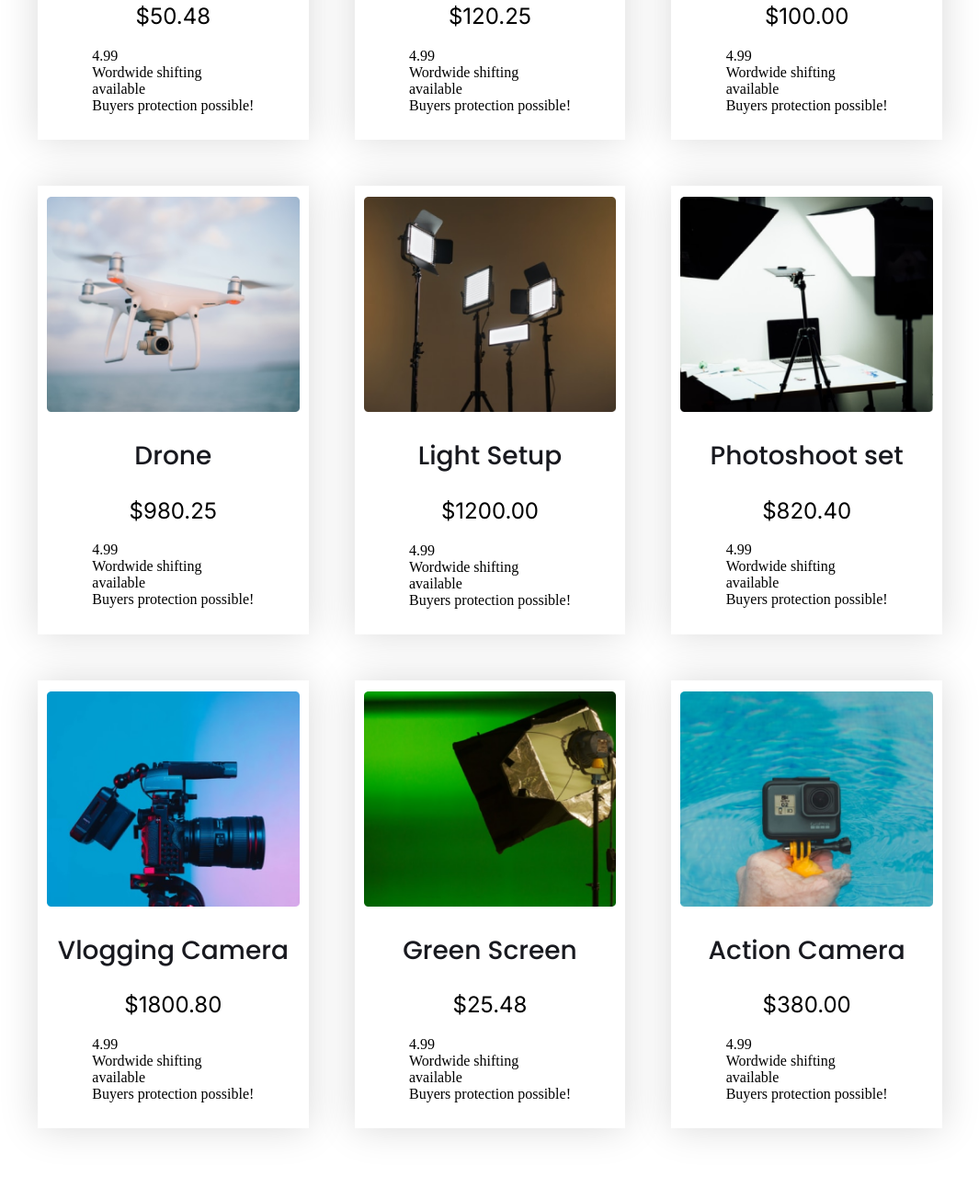
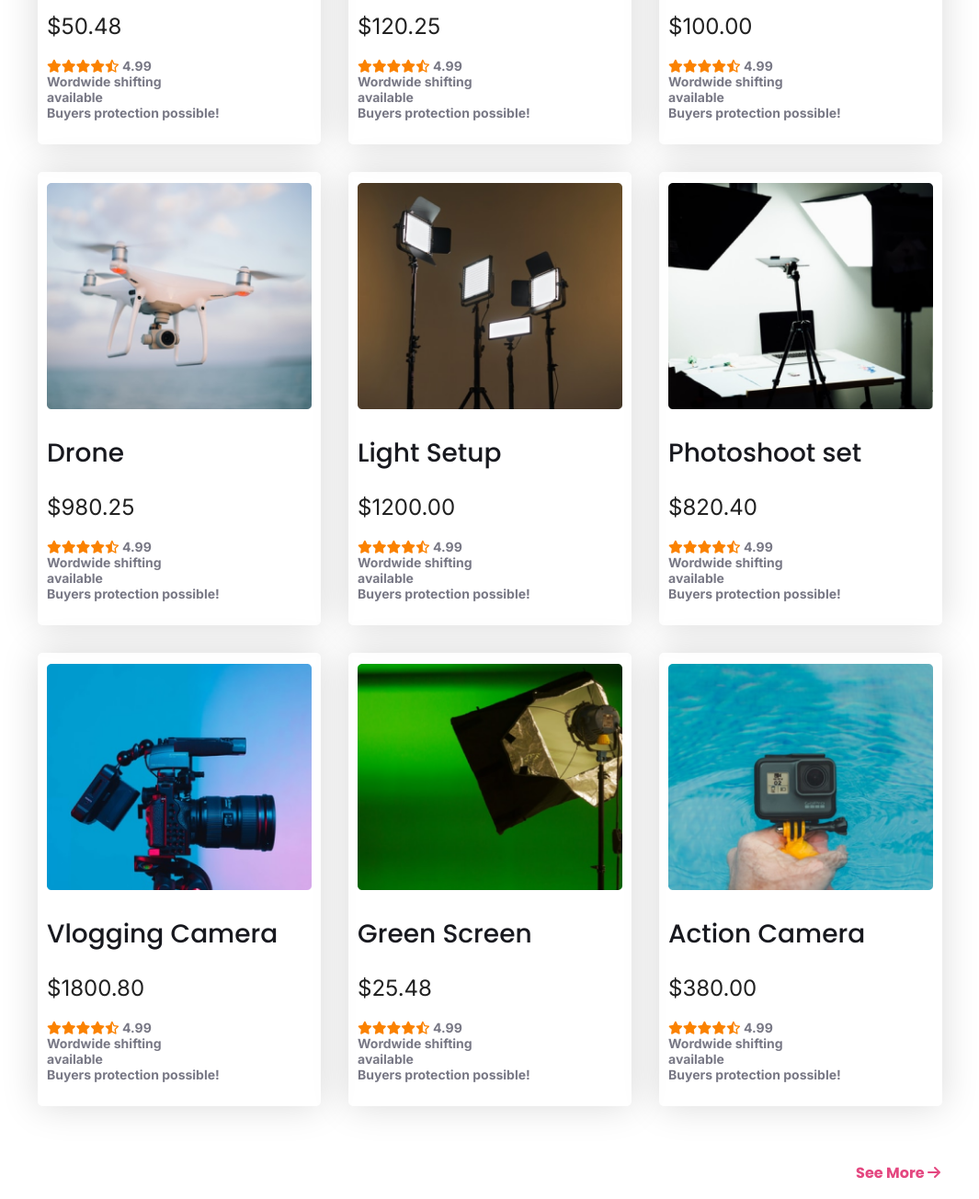
Before and after one commit to JerinOnTheXplore/InfluenceXclusive, a plain HTML site: page index.html in a window 1280 px wide. Shown: the part 1409-2713 px from the top of the page at 92% size, without its empty margins (107-1172 px from the left). Drawn offline with Linux system fonts and the light colour scheme.

Commit message:
added rating stars into collections

```diff
--- a/index.html
+++ b/index.html
@@ -27,7 +27,7 @@
         <div class="banner-content">
             <h1 class="banner-title">Start your Journey as <br> Influencer</h1>
             <p class="banner-description">Lorem ipsum dolor sit amet, consectetur adipiscing elit. Sem <br> vestibulum sed scelerisque eros. Lectus faucibus.</p>
-            <button class="btn-primary">Preebook now <i class="fa-solid fa-arrow-right"></i></button>
+            <button class="btn-primary">Preebook now <i class="fa-solid  fa-arrow-right"></i></button>
         </div>
         <div class="background">
             <img class="banner-image" src="images/main-camera.png" alt="">
@@ -55,7 +55,7 @@
                 <img src="images/tripod.png" alt="" class="collection-image">
                 <h2 class="title">Flex Tripod</h2>
                 <h2 class="collection-price">$50.48</h2>
-                <p class="collection-info"></p>4.99 <br>
+                <p class="collection-info"><span class="star"><i class="fa-solid fa-star"></i><i class="fa-solid fa-star"></i><i class="fa-solid fa-star"></i><i class="fa-solid fa-star"></i><i class="fa-regular fa-star-half-stroke"></i></span>  4.99 <br>
                 Wordwide shifting <br> available <br>
                     Buyers protection possible!</p>
             </div>
@@ -63,7 +63,7 @@
                 <img src="images/mic.png" alt="" class="collection-image">
                 <h2 class="title">microphone</h2>
                 <h2 class="collection-price">$120.25</h2>
-                <p class="collection-info"></p>4.99 <br>
+                <p class="collection-info"><span class="star"><i class="fa-solid fa-star"></i><i class="fa-solid fa-star"></i><i class="fa-solid fa-star"></i><i class="fa-solid fa-star"></i><i class="fa-regular fa-star-half-stroke"></i></span> 4.99 <br>
                 Wordwide shifting <br> available <br>
                     Buyers protection possible!</p>
 
@@ -72,7 +72,7 @@
                 <img src="images/airpod.png" alt="" class="collection-image">
                 <h2 class="title">Airbuds</h2>
                 <h2 class="collection-price">$100.00</h2>
-                <p class="collection-info"></p>4.99 <br>
+                <p class="collection-info"><span class="star"><i class="fa-solid fa-star"></i><i class="fa-solid fa-star"></i><i class="fa-solid fa-star"></i><i class="fa-solid fa-star"></i><i class="fa-regular fa-star-half-stroke"></i></span> 4.99 <br>
                 Wordwide shifting <br> available <br>
                     Buyers protection possible!</p>
 
@@ -81,7 +81,7 @@
                 <img src="images/drone.png" alt="" class="collection-image">
                 <h2 class="title">Drone</h2>
                 <h2 class="collection-price">$980.25</h2>
-                <p class="collection-info"></p>4.99 <br>
+                <p class="collection-info"><span class="star"><i class="fa-solid fa-star"></i><i class="fa-solid fa-star"></i><i class="fa-solid fa-star"></i><i class="fa-solid fa-star"></i><i class="fa-regular fa-star-half-stroke"></i></span> 4.99 <br>
                 Wordwide shifting <br> available <br>
                     Buyers protection possible!</p>
 
@@ -90,7 +90,7 @@
                 <img src="images/lights.png" alt="" class="collection-image">
                 <h2 class="title">Light Setup</h2>
                 <h2 class="collection-price">$1200.00</h2>
-                <p class="collection-info"></p>4.99 <br>
+                <p class="collection-info"><span class="star"><i class="fa-solid fa-star"></i><i class="fa-solid fa-star"></i><i class="fa-solid fa-star"></i><i class="fa-solid fa-star"></i><i class="fa-regular fa-star-half-stroke"></i></span> 4.99 <br>
                 Wordwide shifting <br> available <br>
                     Buyers protection possible!</p>
 
@@ -99,7 +99,7 @@
                 <img src="images/setup.png" alt="" class="collection-image">
                 <h2 class="title">Photoshoot set</h2>
                 <h2 class="collection-price">$820.40</h2>
-                <p class="collection-info"></p>4.99 <br>
+                <p class="collection-info"><span class="star"><i class="fa-solid fa-star"></i><i class="fa-solid fa-star"></i><i class="fa-solid fa-star"></i><i class="fa-solid fa-star"></i><i class="fa-regular fa-star-half-stroke"></i></span> 4.99 <br>
                 Wordwide shifting <br> available <br>
                     Buyers protection possible!</p>
 
@@ -108,7 +108,7 @@
                 <img src="images/camera.png" alt="" class="collection-image">
                 <h2 class="title">Vlogging Camera</h2>
                 <h2 class="collection-price">$1800.80</h2>
-                <p class="collection-info"></p>4.99 <br>
+                <p class="collection-info"><span class="star"><i class="fa-solid fa-star"></i><i class="fa-solid fa-star"></i><i class="fa-solid fa-star"></i><i class="fa-solid fa-star"></i><i class="fa-regular fa-star-half-stroke"></i></span> 4.99 <br>
                 Wordwide shifting <br> available <br>
                     Buyers protection possible!</p>
             </div>
@@ -116,7 +116,7 @@
                 <img src="images/single-light.png" alt="" class="collection-image">
                 <h2 class="title">Green Screen</h2>
                 <h2 class="collection-price">$25.48</h2>
-                <p class="collection-info"></p>4.99 <br>
+                <p class="collection-info"><span class="star"><i class="fa-solid fa-star"></i><i class="fa-solid fa-star"></i><i class="fa-solid fa-star"></i><i class="fa-solid fa-star"></i><i class="fa-regular fa-star-half-stroke"></i></span> 4.99 <br>
                 Wordwide shifting <br> available <br>
                     Buyers protection possible!</p>
 
@@ -125,13 +125,16 @@
                 <img src="images/action.png" alt="" class="collection-image">
                 <h2 class="title">Action Camera</h2>
                 <h2 class="collection-price">$380.00</h2>
-                <p class="collection-info"></p>4.99 <br>
+                <p class="collection-info"><span class="star"><i class="fa-solid fa-star"></i><i class="fa-solid fa-star"></i><i class="fa-solid fa-star"></i><i class="fa-solid fa-star"></i><i class="fa-regular fa-star-half-stroke"></i></span> 4.99 <br>
                 Wordwide shifting <br> available <br>
                     Buyers protection possible!</p>
-
             </div>
-
-         </section>
+        </section>
+        <section class="xplore">
+            <div class="explore-option">
+                <p class="more">See More <i class="fa-solid fa-arrow-right"></i></p>
+            </div>
+        </section>
 
     </main>
     <footer>
--- a/styles/influence.css
+++ b/styles/influence.css
@@ -52,6 +52,7 @@
     border: none;
     padding: 10px 38px;
 }
+
 
   .brand-title{
     font-family: "Poppins", serif;
@@ -117,7 +118,7 @@
 .Collections{
     display: grid;
     grid-template-columns: repeat(3, 1fr);
-    gap: 50px;
+    gap: 30px;
     max-width: 1500px;
     margin: 60px 140px;
 }
@@ -134,9 +135,10 @@
 }
 .Collection-item{
 box-shadow: 0px 0px 40px 0px rgba(0, 0, 0, 0.15);
-gap: 30px;
+gap: 20px;
 padding: 12px 10px;
-justify-items: center;
+border-radius: 5px;
+
 }
 .title{
     font-family: "Poppins", serif;
@@ -148,13 +150,28 @@ justify-items: center;
     font-family: "Inter", serif;
     font-weight:400 ;
     font-size: 1.5rem;
-    color: #rgba(0, 0, 0, 0.87);
+    color: rgba(0, 0, 0, 0.87);
 }
 .collection-info{
     font-family: "Inter", serif;
     font-weight: 700;
     font-size: 0.875rem;
     color: #787885;
+}
+.star{
+  color: #FB8200;
+  width: 0.000001px;
+}
+.explore-option{
+
+}
+.more{
+  font-family: "Poppins", serif;
+  font-weight: 700;
+  font-size: 1rem;
+  color: rgba(224, 44, 109, 0.87);
+  text-align: right;
+  margin-right:142px;
 }
 
 /* Responsive Media Query */
```
